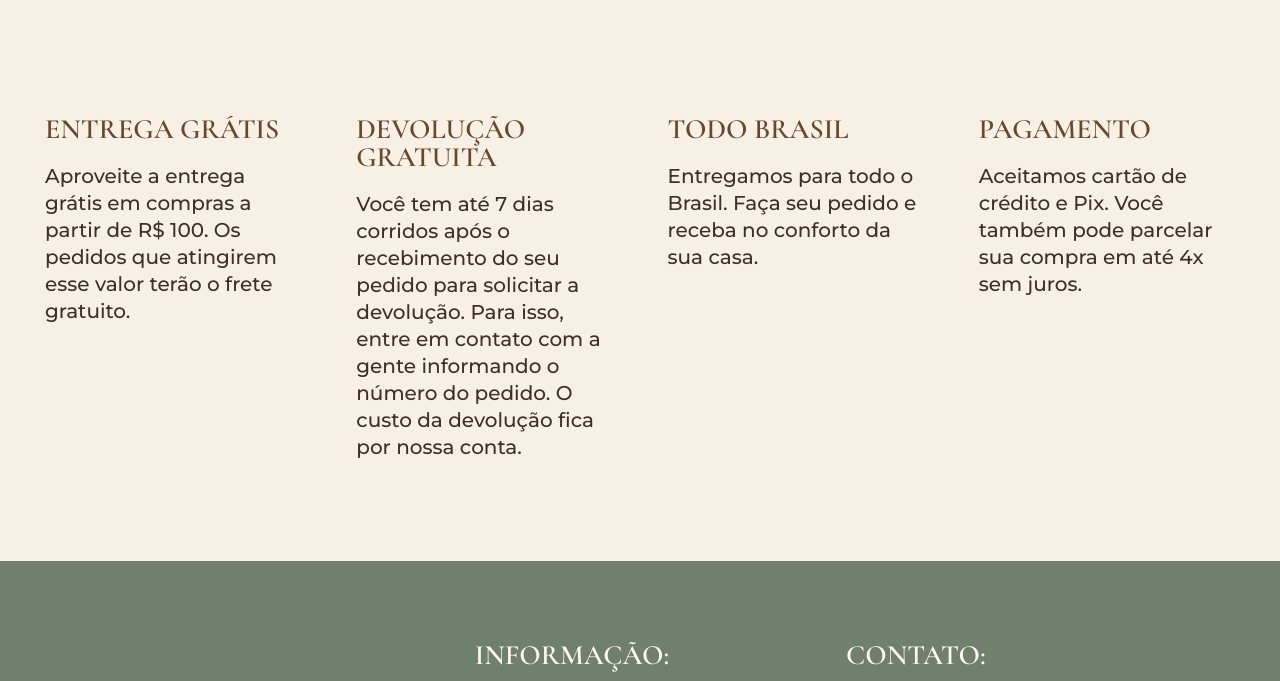
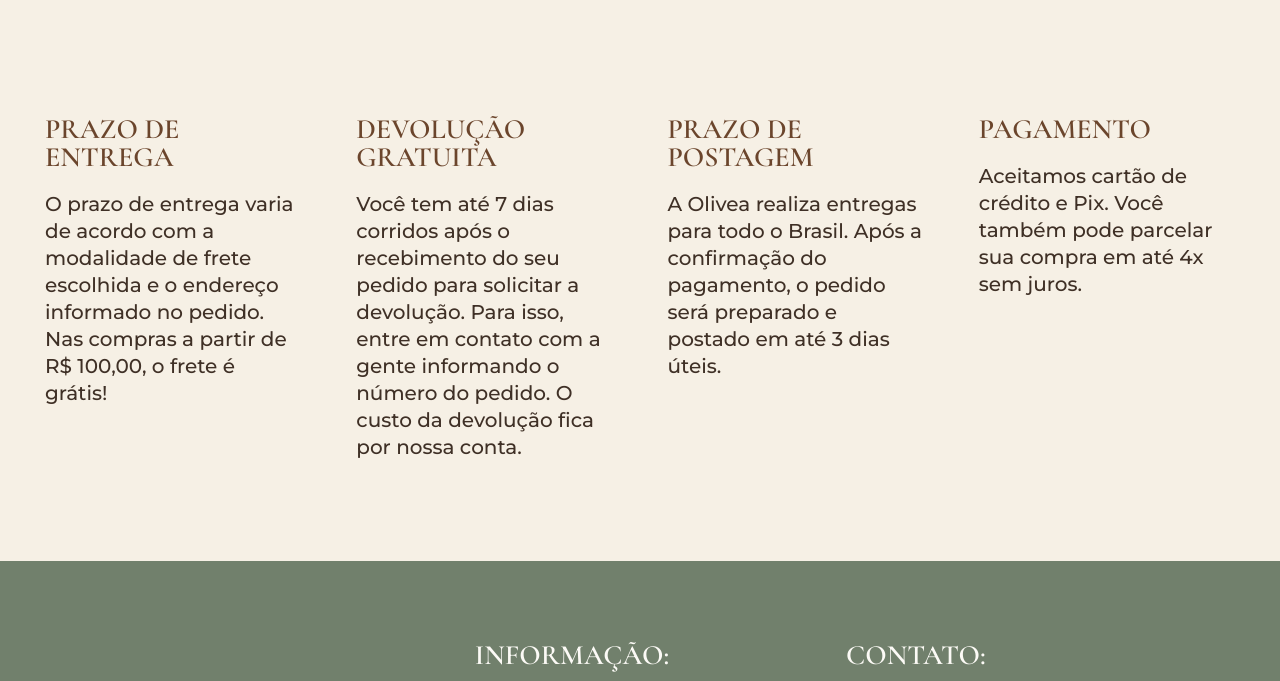
Before and after one commit to elislania-s/olivea, a website: page servidor/public/brincos.html in a window 1280 px wide. Shown: the part 1095-1776 px from the top of the page. Drawn offline with nearby package versions, Linux system fonts and the light colour scheme; no server answers.

Commit message:
versao 40

```diff
--- a/servidor/public/brincos.html
+++ b/servidor/public/brincos.html
@@ -309,11 +309,11 @@
 
             </div>
 
-            <h3>ENTREGA GRÁTIS</h3>
+            <h3>PRAZO DE ENTREGA</h3>
 
             <p>
-                Aproveite a entrega grátis em compras a partir de R$ 100.
-                Os pedidos que atingirem esse valor terão o frete gratuito.
+                O prazo de entrega varia de acordo com a modalidade de frete escolhida
+                e o endereço informado no pedido. Nas compras a partir de R$ 100,00, o frete é grátis!
             </p>
 
         </div>
@@ -351,11 +351,11 @@
 
             </div>
 
-            <h3>TODO BRASIL</h3>
+            <h3>PRAZO DE POSTAGEM</h3>
 
             <p>
-                Entregamos para todo o Brasil. Faça seu pedido e receba
-                no conforto da sua casa.
+                A Olivea realiza entregas para todo o Brasil.
+                Após a confirmação do pagamento, o pedido será preparado e postado em até 3 dias úteis.
             </p>
 
         </div>
```
Also changed, not shown: servidor/public/atendimento.html (+1 -1 lines), servidor/public/colares.html (+6 -6 lines), servidor/public/colecao.html (+6 -6 lines), servidor/public/entrega.html (+6 -6 lines), servidor/public/index.html (+6 -6 lines), servidor/public/produto.html (+4 -4 lines), servidor/public/pulseira.html (+6 -6 lines), servidor/public/sobre.html (+6 -6 lines).
